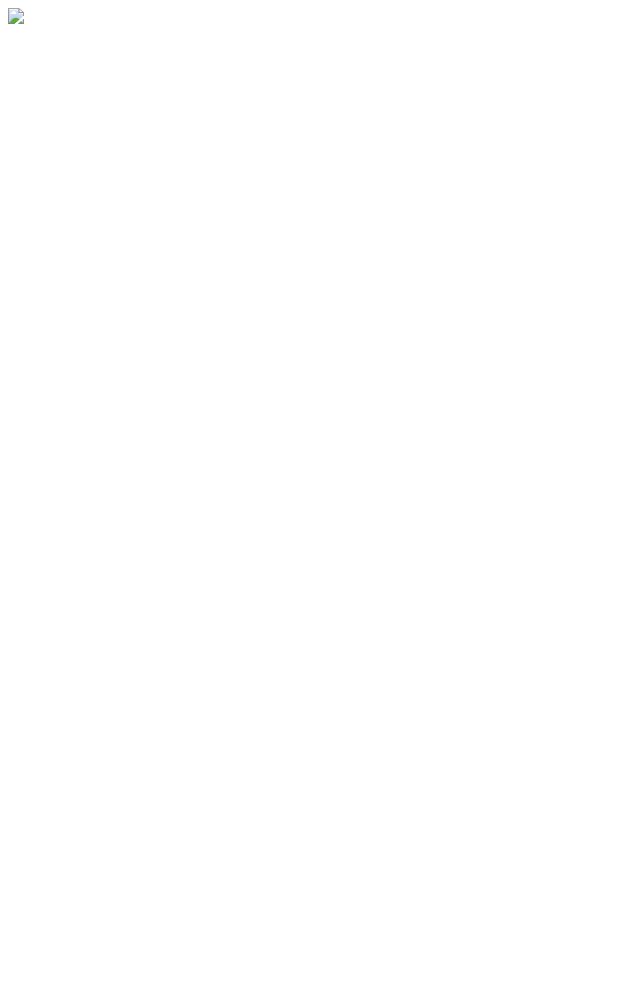
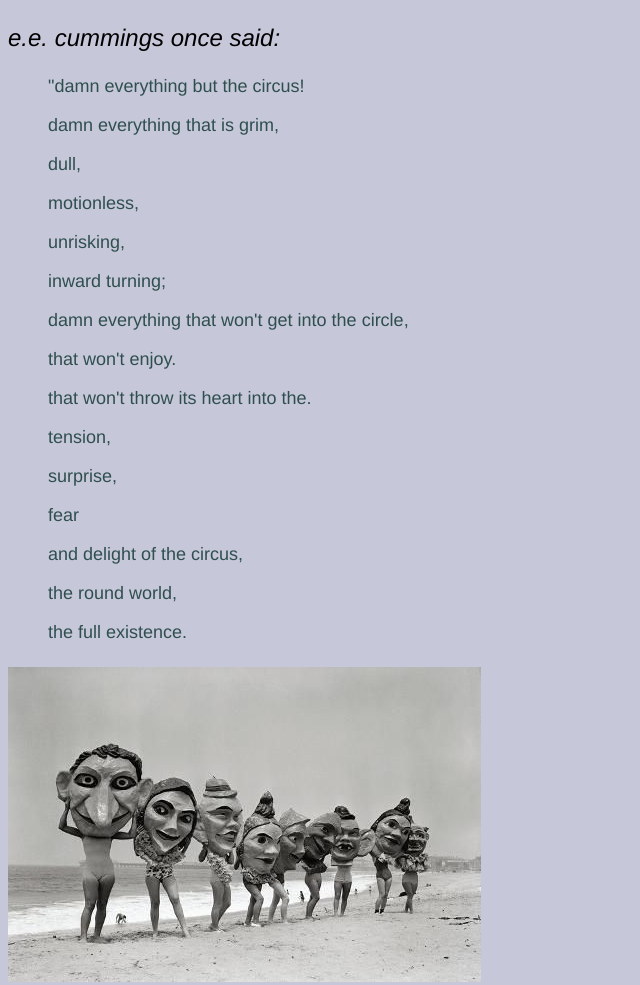
Before and after one commit to ebaweeba/art101-26, a plain HTML site: page environ/en01.html in a window 1280 px wide. Shown: the whole page, without its empty margins (0-640 px from the left). Before the commit the page ends 800 px from the top, so only its background shows below. Drawn offline with Linux system fonts and the light colour scheme.

Commit message:
commit all changes

```diff
--- a/environ/en01.html
+++ b/environ/en01.html
@@ -1 +1,37 @@
-<img src="/images/image.png"/>
+<!doctype html>
+<html lang="en">
+
+<head>
+    <meta charset="utf-8">
+    <title>Environment 01</title>
+    <link href="env.css" rel="stylesheet" type="text/css">
+
+</head>
+
+<body>
+    <p><em>e.e. cummings once said:</em></p>
+
+
+    <p>
+    <ol>"damn everything but the circus!</ol>
+    <ol>damn everything that is grim,</ol>
+    <ol>dull,</ol>
+    <ol>motionless,</ol>
+    <ol>unrisking,</ol>
+    <ol>inward turning;</ol>
+    <ol>damn everything that won't get into the circle,</ol>
+    <ol>that won't enjoy.</ol>
+    <ol>that won't throw its heart into the.</ol>
+    <ol>tension,</ol>
+    <ol>surprise,</ol>
+    <ol>fear</ol>
+    <ol>and delight of the circus,</ol>
+    <ol>the round world,</ol>
+    <ol>the full existence.</ol>
+    </p>
+
+<img src="images/image.png" />
+
+</body>
+
+</html>
--- /dev/null
+++ b/environ/env.css
@@ -0,0 +1,5 @@
+body {background-color: rgb(198, 199, 217);}
+h1 {color: darkslategray; font-family: 'helvetica', , monospace, Gadget, sans-serif; font-size: x-large;}
+
+p {color: black); font-family: 'helvetica', monospace; font-size: x-large;}
+ol {color: darkslategray; font-family: 'helvetica', monospace; font-size: large;}
--- a/exercises/ex02.css
+++ b/exercises/ex02.css
@@ -4,7 +4,6 @@
 
 p {color:darkslategray; font-family: 'Courier New', Courier, monospace; font-size: large;}
 
-body {background-color: lightyellow;}
-
+ol {color: darkslategray; font-family: 'Courier New', Courier, monospace; font-size: large;}
 ol {color: darkslategray; font-family: 'Courier New', Courier, monospace; font-size: large;}
 ol {margin: 0 0 0 50px;}
```
Also changed, not shown: environ/images/image.png (added), images/me.jpg (renamed from exercises/images/me.jpg).
